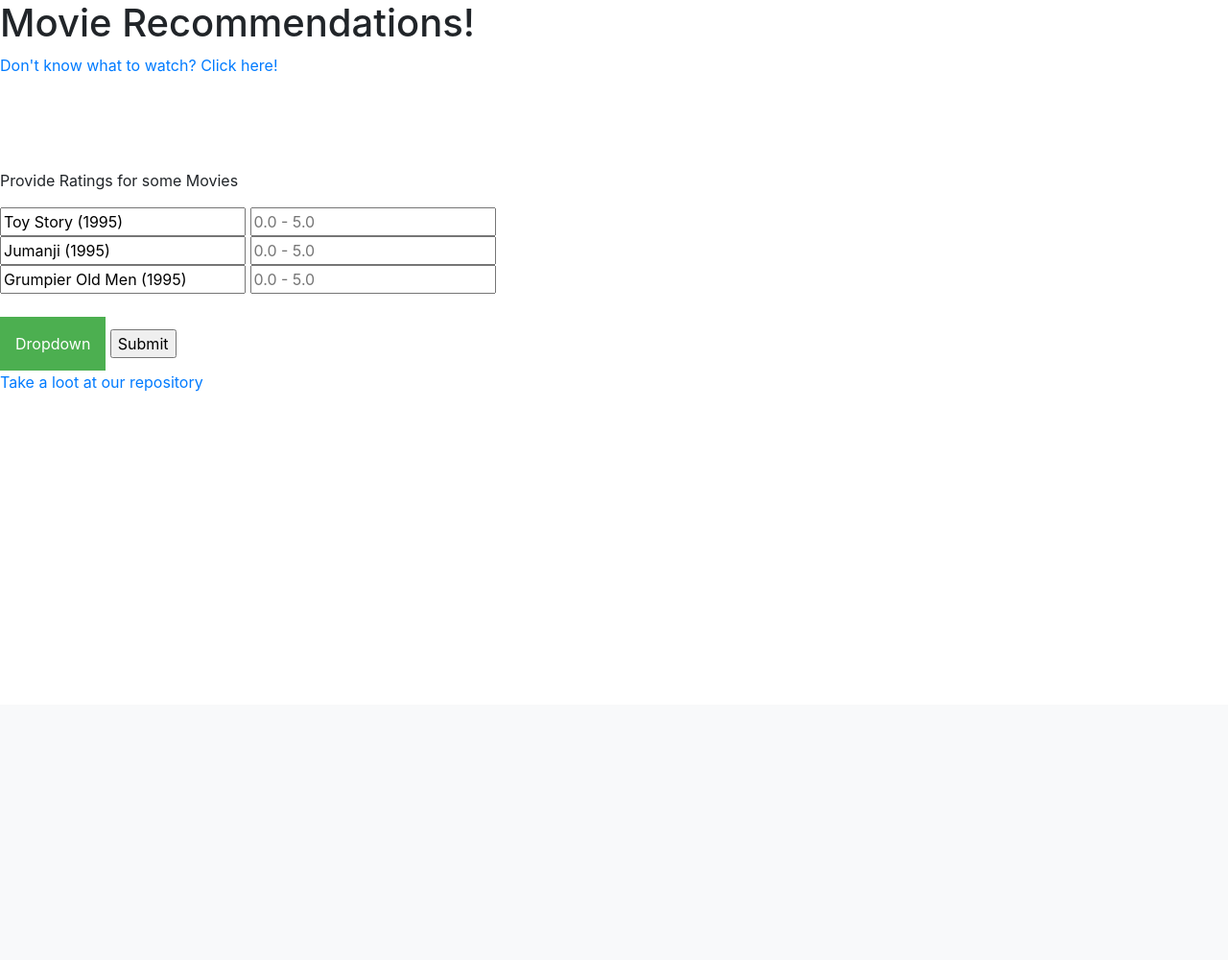
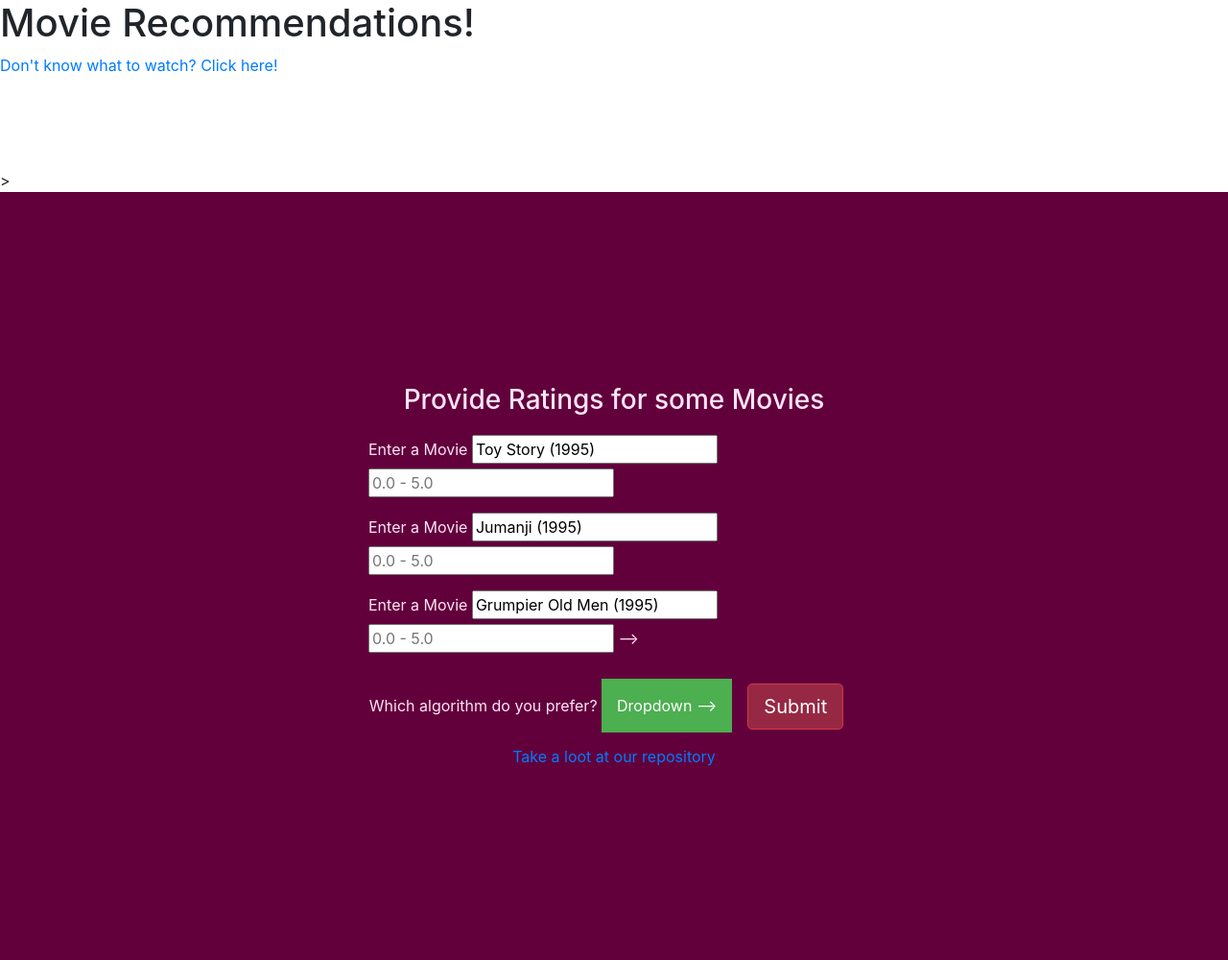
Before and after one commit to ccuevasd/movie_recommender, a Flask app: page / in a window 1280 px wide. Shown: the part 66-1066 px from the top of the page at 96% size. Before the commit the page ends 474 px from the top, so only its background shows below. Run offline with Flask 2, Linux system fonts and the light colour scheme; parts of the project's set-up code (start-up, migrations or seed data) failed here and were passed over; some libraries are stand-ins or nearby versions.

Commit message:
modified Layout

```diff
--- a/flask_app/templates/index.html
+++ b/flask_app/templates/index.html
@@ -10,7 +10,58 @@
 <br />
 <br />
 
-<form action="/recommendation" method="get">
+      <form action="/recommendation" method="get">>
+        <section class="main-splash">
+
+          <h3 class="merp">Provide Ratings for some Movies</h3>
+
+          <form>
+            <div class="form-group">
+              <label for="formGroupExampleInput">Enter a Movie</label>
+              <input type="text"  name="movie1" value="{{choices[0]}}" placeholder="Type in a movie you like." required />
+              <input type="text"  name="rating1" placeholder="0.0 - 5.0" required/>
+                <br />
+            </div>
+            <div class="form-group">
+              <label for="formGroupExampleInput">Enter a Movie</label>
+              <input type="text"  name="movie2" value="{{choices[1]}}" placeholder="Type in a movie you like." required />
+              <input type="text"  name="rating2" placeholder="0.0 - 5.0" required/>
+                <br />
+            </div>
+            <div class="form-group">
+              <label for="formGroupExampleInput">Enter a Movie</label>
+              <input type="text"  name="movie3" value="{{choices[2]}}" placeholder="Type in a movie you like." required />
+              <input type="text"  name="rating3" placeholder="0.0 - 5.0" required/> -->
+                <br />
+            </div>
+
+            <div class="dropdown">
+              <label for="formGroupExampleInput">Which algorithm do you prefer?</label>
+              <button class="dropbtn">Dropdown<Choose</button>
+              <div class="dropdown-content">
+                <a href="#">Link 1</a>
+                <a href="#">Link 2</a>
+                <a href="#">Link 3</a>
+            </div>-->
+
+                        <!-- <input type="submit" />
+              <br />
+              <br />
+            </div> -->
+          </form>
+          <div class="button-container">
+              <button type="submit" class="btn btn-danger btn-lg m-3">Submit</button>
+          </div>
+
+
+        <!-- <input type="submit" />
+        <br />
+        <br />
+      </div> -->
+    </form>
+
+
+<!-- <form action="/recommendation" method="get">
   <p>Provide Ratings for some Movies</p>
 
   <input type="text" name="movie1" value="{{choices[0]}}" />
@@ -20,18 +71,18 @@
   <input type="text" name="rating2" placeholder="0.0 - 5.0" />
   <br />
   <input type="text" name="movie3" value="{{choices[2]}}" />
-  <input type="text" name="rating3" placeholder="0.0 - 5.0" />
+  <input type="text" name="rating3" placeholder="0.0 - 5.0" /> -->
 
-  <br />
-  <br />
-  <div class="dropdown">
+  <!-- <br />
+  <br /> -->
+  <!-- <div class="dropdown">
     <button class="dropbtn">Dropdown</button>
     <div class="dropdown-content">
       <a href="#">Link 1</a>
       <a href="#">Link 2</a>
       <a href="#">Link 3</a>
-    </div>
-  </div>
+    </div> -->
+
 
   <!-- <p>Please Select your Preferred Genre.</p> -->
 
@@ -42,8 +93,8 @@
       <option value="Sci-Fi">Sci-Fi</option>
       </select> -->
 
-  <input type="submit" />
-</form>
+
+<!-- </form> -->
 
 <!-- HERE WE SHOULD CREATE A DROPDOWN MENU TO CHOOSE NMF/ COSINE -->
 <a href="https://github.com/ccuevasd/movie_recommender">
```
Also changed, not shown: flask_app/templates/recommendation.html (+8 -0 lines).
